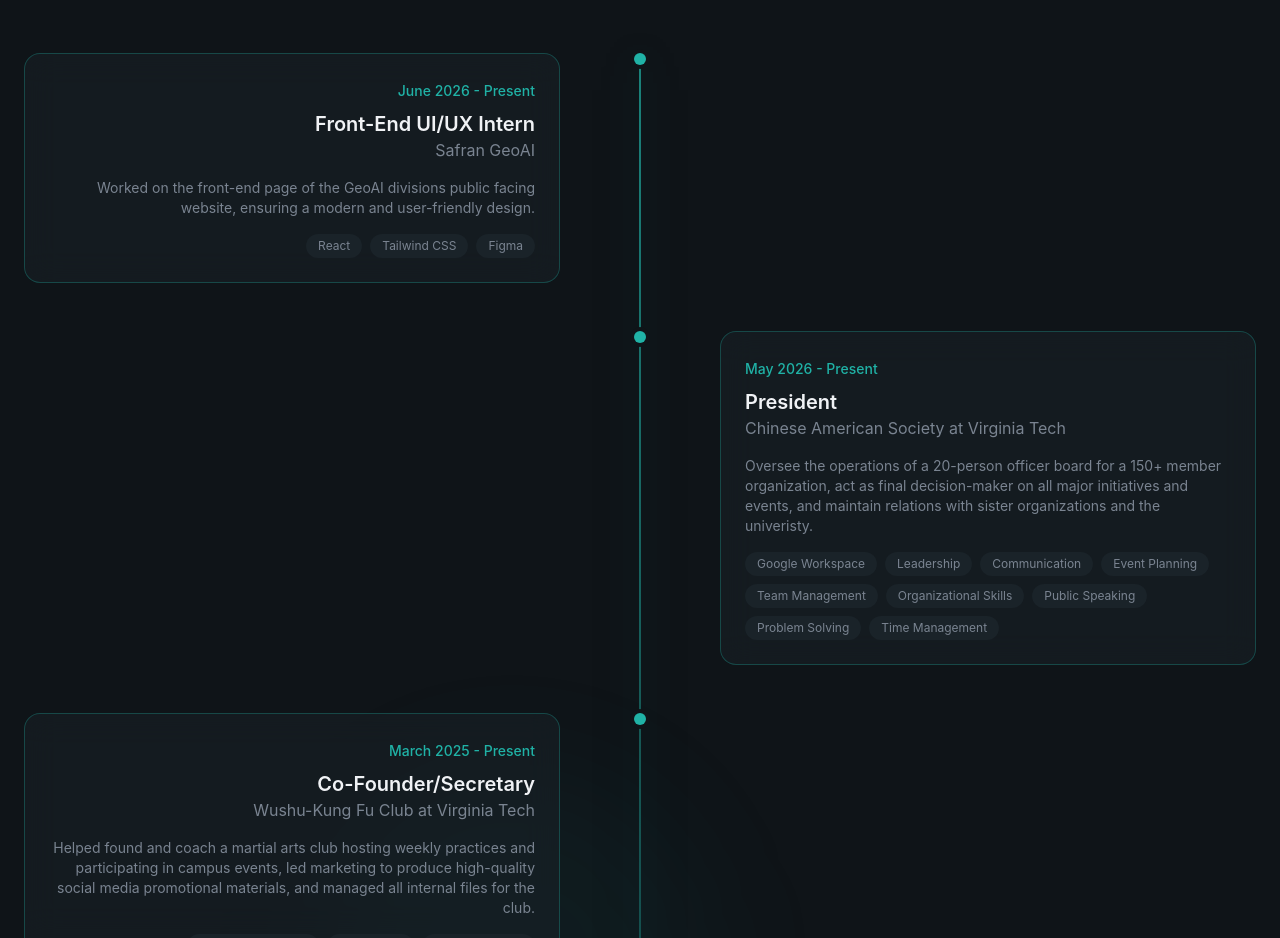
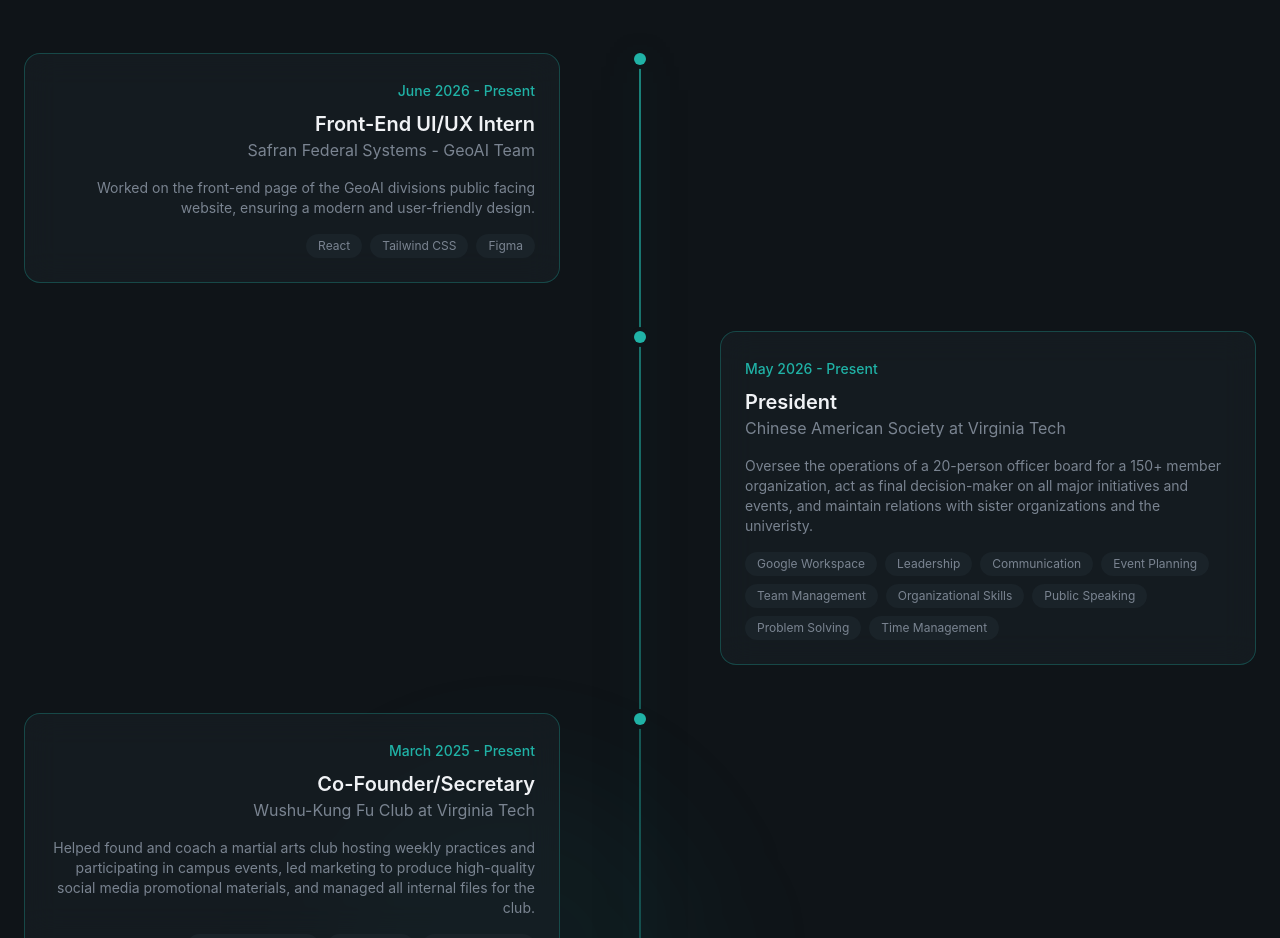
Before and after one commit to KylorChou/Personal-Portfolio, a React (Vite) app: page / in a window 1280 px wide. Shown: the part 4200-5138 px from the top of the page. Built offline with nearby package versions, Linux system fonts and the light colour scheme.

Commit message:
Fixed small description issue in experience section

```diff
--- a/src/sections/Experience.jsx
+++ b/src/sections/Experience.jsx
@@ -3,7 +3,7 @@
     {
         period: "June 2026 - Present",
         role: "Front-End UI/UX Intern",
-        company: "Safran GeoAI",
+        company: "Safran Federal Systems - GeoAI Team",
         description: "Worked on the front-end page of the GeoAI divisions public facing website, ensuring a modern and user-friendly design.",
         technologies: ["React", "Tailwind CSS", "Figma"],
         current: true,
```
